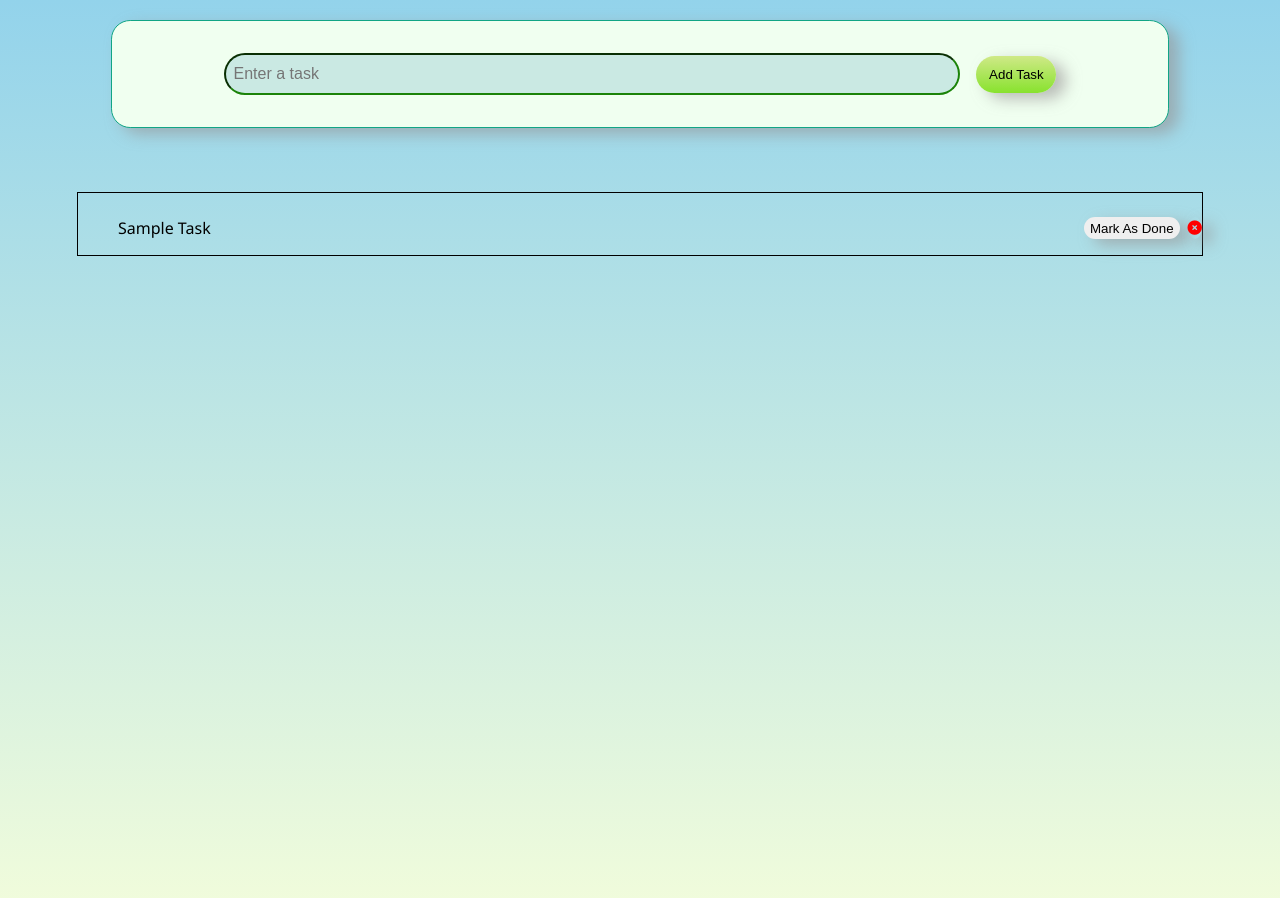
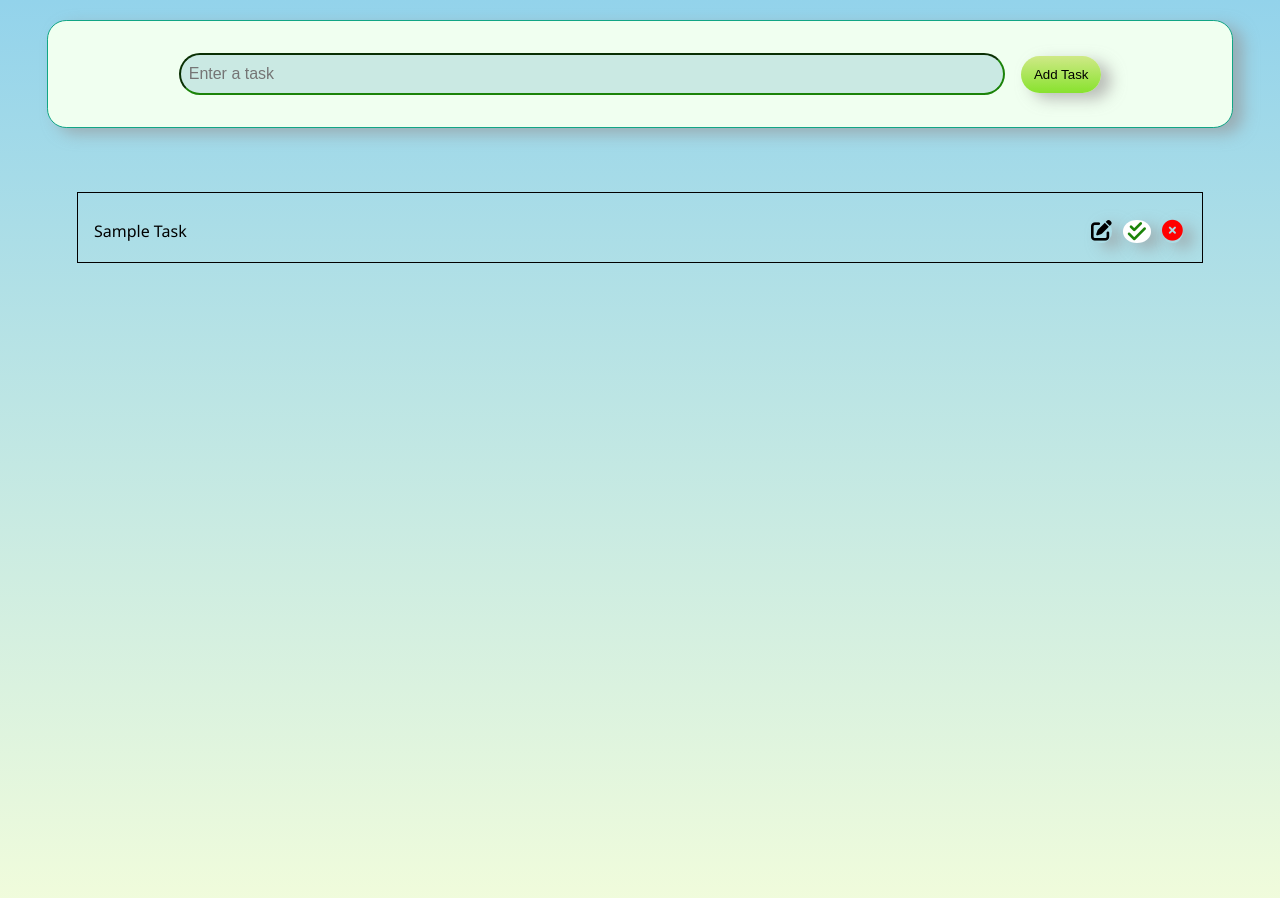
Before and after one commit to SoyamKayasth/React-JS-Practice, a React (Vite) app in the folder 5. To-do App using React/: page / in a window 1280 px wide. Shown: the top 898 px of the page. Built offline with nearby package versions, Linux system fonts and the light colour scheme.

Commit message:
add 'update' feature in todo

```diff
--- a/5. To-do App using React/src/App.css
+++ b/5. To-do App using React/src/App.css
@@ -83,11 +83,11 @@
     }
   }
 
-  .icon {
+  /* .icon {
     margin-bottom: 16px;
     width: 22px;
     height: 22px;
-  }
+  } */
 
   @media (max-width: 1024px) {
     flex-direction: column;
@@ -104,62 +104,9 @@
   }
 }
 
-#next-steps ul {
-  list-style: none;
-  padding: 0;
-  display: flex;
-  gap: 8px;
-  margin: 32px 0 0;
 
-  .logo {
-    height: 18px;
-  }
 
-  a {
-    color: var(--text-h);
-    font-size: 16px;
-    border-radius: 6px;
-    background: var(--social-bg);
-    display: flex;
-    padding: 6px 12px;
-    align-items: center;
-    gap: 8px;
-    text-decoration: none;
-    transition: box-shadow 0.3s;
 
-    &:hover {
-      box-shadow: var(--shadow);
-    }
-    .button-icon {
-      height: 18px;
-      width: 18px;
-    }
-  }
-
-  @media (max-width: 1024px) {
-    margin-top: 20px;
-    flex-wrap: wrap;
-    justify-content: center;
-
-    li {
-      flex: 1 1 calc(50% - 8px);
-    }
-
-    a {
-      width: 100%;
-      justify-content: center;
-      box-sizing: border-box;
-    }
-  }
-}
-
-#spacer {
-  height: 88px;
-  border-top: 1px solid var(--border);
-  @media (max-width: 1024px) {
-    height: 48px;
-  }
-}
 
 .ticks {
   position: relative;
--- a/5. To-do App using React/src/Todo.jsx
+++ b/5. To-do App using React/src/Todo.jsx
@@ -4,25 +4,33 @@ import { v4 as uuid } from 'uuid';
 
 export default function Todo(){
 
- const [tasks, setTasks] = useState([{id : uuid(), task : "Sample Task" , isDone: false}]);
+ const [tasks, setTasks] = useState([{
+                                    id : uuid(),
+                                    name : "Sample Task" ,
+                                    isDone: false,
+                                    isEdit: false,
+                                  }]);
 
  const [newTodo, setNewTodo] = useState("");
 
- let inputBox = document.querySelector(".inputBox");
-
-   const getNewTodo = (e) => {+
+   const getNewTodo = (e) => {
       setNewTodo(e.target.value);
       console.log(newTodo);
    };
 
    const addTask = () => {
-    if(inputBox.value !== null && inputBox.value.trim() !== ""){
+    if(newTodo !== null && newTodo.trim() !== ""){
       setTasks((prevTasks) => (
-      [...prevTasks, {task : newTodo , id : uuid()}]
-    ));
+          [...prevTasks, {
+                          id: uuid(),
+                          name: newTodo,
+                          isDone: false,
+                          isEdit: false
+                   }]
+                ));
      setNewTodo("");
-     inputBox.value = "";
     }
+
    }
 
   const deleteTask = (taskId) => {
@@ -34,32 +42,84 @@ export default function Todo(){
           (prevTasks) =>
              prevTasks.map((task) =>
                  ((task.id === taskId) ?
-                 { ...task , isDone : true}
+                    (!task.isDone) ?
+                     { ...task , isDone : true}
+                      : { ...task , isDone : false}
                  : task)
              )
 
          );
    };
 
+   const getEditBox = (taskId) => {
+      setTasks((prevTasks) =>
+         prevTasks.map((task) =>
+           (task.id === taskId) ?
+              {...task, isEdit : true }
+              : task
+        )
+      );
+   };
+
+   const handleEditChange = (taskId , value) => {
+         setTasks((prevTasks) =>
+        prevTasks.map((task) =>
+           (task.id === taskId) ?
+             {...task , name: value}
+             : task
+         )
+        )
+   };
+
+   const editTask = (taskId) => {
+      setTasks((prevTasks) =>
+         prevTasks.map((task) =>
+           (task.id === taskId) ?
+            (task.name !== "" && task.name !== null) ?
+            {...task , isEdit : false} : task
+            :
+             task
+        )
+      );
+   };
+
+
     return(
      <>
         <div className="container fixed" >
-         <input type="text" name="task" id="task" className="inputBox" placeholder='Enter a task' onChange={getNewTodo}/>
+
+         <input type="text" name="task" id="newTask" className="inputBox" placeholder='Enter a task'value={newTodo} onChange={getNewTodo}/>
 
          <button type="submit" className="btn addBtn" onClick={addTask}>Add Task</button>
         </div>
+
       <div className="list-container">
          <ul>
            {tasks.map((task) => (
             <li key = {task.id} className='listItem'>
-              <div className= {(task.isDone) ? 'line-through' : ''}>{task.task} </div>
+
+                {task.isEdit ?
+                // Edit Box
+                 <>
+                 <input type="text" name="editTask" id="editTask" className="inputBox" value={task.name} onChange={(e) => handleEditChange(task.id , e.target.value)}/>
+
+                 <button type="submit" className="btn addBtn" onClick={() => editTask(task.id)}>Save</button>
+                    </>
+                : <>
+                 <div className= {(task.isDone) ? 'line-through' : ''}>{task.name} </div>
 
                 <div className="btns">
-                  <button className="btn editBtn" onClick={() => markDone(task.id)}>
-                     Mark As Done
+                <button className="btn icon editBtn fa-solid fa-pen-to-square" onClick={() => getEditBox(task.id)}>
+
+                </button>
+
+                  <button className="btn markBtn fa-solid fa-check-double icon" onClick={() => markDone(task.id)}>
                   </button>
-                <button onClick={() => deleteTask(task.id)} className='fa-solid fa-circle-xmark btn delBtn'></button>
+                <button onClick={() => deleteTask(task.id)} className='fa-solid fa-circle-xmark btn icon delBtn'></button>
                 </div>
+                </>
+                }
+
             </li>
             ))}
          </ul>
--- a/5. To-do App using React/src/todo.css
+++ b/5. To-do App using React/src/todo.css
@@ -74,8 +74,12 @@ input[type="text"]:focus {
     border: 1px solid #000;
     margin-top: 1rem;
 }
+ ul{
+    padding: 0;
+ }
 
 .listItem{
+    padding: 0.2rem 1rem;
     display: flex;
     gap: 1rem;
     justify-content: space-between;
@@ -90,26 +94,45 @@ input[type="text"]:focus {
    gap: 0.5rem;
    justify-content: space-between;
 }
-
-.delBtn{
+.icon{
   background: none;
-  padding: 0;
-  margin: 0;
+  background-color: none;
+  padding: 0px;
+  margin-right: 0.2rem;
   outline: none;
   display: inline-flex;
   align-items: center;
   justify-content: center;
-  font-size: 0.9rem;
+  font-size: 1.3rem;
   border-radius: 50%;
-  color: red;
-
 }
 
-.editBtn{
-  border-radius: 1rem;
+.delBtn{
+  color: red;
+  font-size: 1.6remedir
+}
+
+.markBtn{
+  /* border-radius: 1rem; */
+  color:#1b8309;
+  background-color: #fff;
+  border-radius: 50%;
+  padding: 0.12rem 0.3rem 0rem;
 }
 
 
 .line-through{
     text-decoration: line-through;
 }
+
+@media (max-width:1280px) {
+    .container{
+        width: 90%;
+    }
+
+}
+@media (max-width:900px){
+.icon{
+      font-size: 1rem;
+}
+}
```
